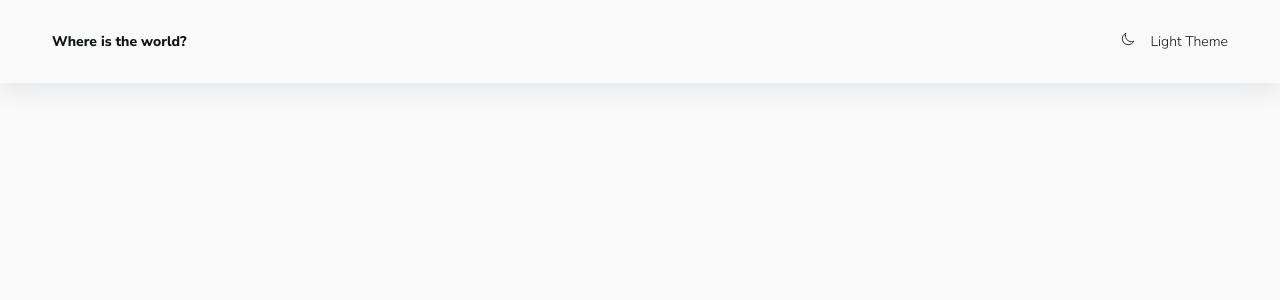
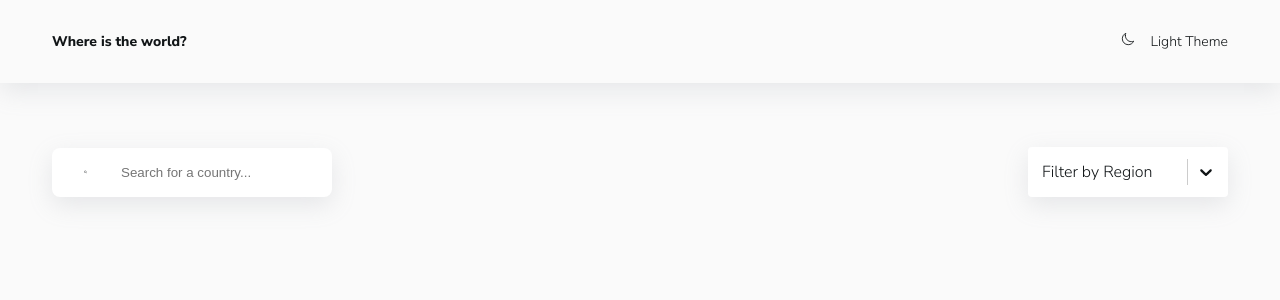
Before and after one commit to MercoVost/project-STR, a React (Vite) app: page / in a window 1280 px wide. Shown: the top 300 px of the page. Built offline with nearby package versions, Linux system fonts and the light colour scheme; no server answers.

Commit message:
add jsx components Card, Controls, CustomSelect, List, Main, Search and js file with the name config.js

```diff
--- a/package.json
+++ b/package.json
@@ -11,10 +11,12 @@
   },
   "dependencies": {
     "axios": "^1.7.2",
+    "node-fetch": "^3.3.2",
     "react": "^18.3.1",
     "react-dom": "^18.3.1",
     "react-icons": "^5.2.1",
     "react-router-dom": "^6.25.1",
+    "react-select": "^5.8.0",
     "styled-components": "^6.1.12"
   },
   "devDependencies": {
--- a/src/App.jsx
+++ b/src/App.jsx
@@ -1,9 +1,28 @@
+import axios from "axios";
+import { useState, useEffect } from "react";
+
+import { Controls } from "./components/Controls";
 import { Header } from "./components/Header";
+import { Main } from "./components/Main";
+import { ALL_COUNTRIES } from "./config";
 
 function App() {
+  const [countries, setCountries] = useState([]);
+
+  console.log(ALL_COUNTRIES);
+
+  console.log(countries);
+
+  useEffect(() => {
+    axios.get(ALL_COUNTRIES).then(({ data }) => setCountries(data));
+  }, []);
+
   return (
     <>
       <Header />
+      <Main>
+        <Controls />
+      </Main>
     </>
   );
 }
--- /dev/null
+++ b/src/components/Controls.jsx
@@ -0,0 +1,43 @@
+import { useState, useEffect } from "react";
+import styled from "styled-components";
+import { Search } from "./Search";
+import { CustomSelect } from "./CustomSelect";
+
+const options = [
+  { value: "Africa", label: "Africa" },
+  { value: "America", label: "America" },
+  { value: "Asia", label: "Asia" },
+  { value: "Europe", label: "Europe" },
+  { value: "Oceania", label: "Oceania" },
+];
+
+const Wrapper = styled.div`
+  display: flex;
+  flex-direction: column;
+  align-items: flex-start;
+
+  @media (min-width: 767px) {
+    flex-direction: row;
+    justify-content: space-between;
+    align-items: center;
+  }
+`;
+
+export const Controls = () => {
+  const [search, setSearch] = useState("");
+  const [region, setRegion] = useState("");
+
+  return (
+    <Wrapper>
+      <Search search={search} setSearch={setSearch} />
+      <CustomSelect
+        options={options}
+        placeholder="Filter by Region"
+        isClearable
+        isSearchable={false}
+        value={region}
+        onChange={setRegion}
+      />
+    </Wrapper>
+  );
+};
--- /dev/null
+++ b/src/components/CustomSelect.jsx
@@ -0,0 +1,47 @@
+import styled from "styled-components";
+
+import Select from "react-select";
+
+export const CustomSelect = styled(Select).attrs({
+  styles: {
+    control: (provided) => ({
+      ...provided,
+      backgroundColor: "var(--colors-ui-base)",
+      color: "var(--colors-text)",
+      borderRadios: "var(--radii)",
+      padding: "0.25rem",
+      border: "none",
+      boxShadow: "var(--shadow)",
+      height: "50px",
+    }),
+    option: (provided, state) => ({
+      ...provided,
+      cursor: "pointer",
+      color: "var(--colors-text)",
+      backgroundColor: state.isSelected
+        ? " var(--colors-bg)"
+        : "var(--colors-ui-base)",
+    }),
+  },
+})`
+  width: 200px;
+  border-radius: var(--radii);
+  font-family: var(--family);
+  border: none;
+
+  & > * {
+    box-shadow: var(--shadow);
+  }
+
+  & input {
+    padding-left: 0.25rem;
+  }
+
+  & * {
+    color: var(--color-text) !important;
+  }
+
+  & > div [id] {
+    background-color: var(--colors-ui-base);
+  }
+`;
--- /dev/null
+++ b/src/components/Main.jsx
@@ -0,0 +1,18 @@
+import styled from "styled-components";
+import { Container } from "./Container";
+
+const Wrapper = styled.main`
+  padding: 2rem 0;
+
+  @media (min-width: 767px) {
+    padding: 4rem 0;
+  }
+`;
+
+export const Main = ({ children }) => {
+  return (
+    <Wrapper>
+      <Container>{children}</Container>
+    </Wrapper>
+  );
+};
--- /dev/null
+++ b/src/components/Search.jsx
@@ -0,0 +1,40 @@
+import styled from "styled-components";
+
+import { IoSearch } from "react-icons/io5";
+
+const InputContainer = styled.label`
+  background-color: var(--colors-ui-base);
+  padding: 1rem 2rem;
+  display: flex;
+  align-items: center;
+
+  border-radius: var(--radii);
+  box-shadow: var(--shadow);
+  width: 100%;
+  margin-bottom: 1.5rem;
+
+  @media (min-width: 767px) {
+    margin-bottom: 0;
+    width: 280px;
+  }
+`;
+
+const Input = styled.input.attrs({
+  type: "search",
+  placeholder: "Search for a country...",
+})`
+  margin-left: 2rem;
+  border: none;
+  outline: none;
+  color: var(--colors-text);
+  background-color: var(--colors-ui-base);
+`;
+
+export const Search = ({ search, setSearch }) => {
+  return (
+    <InputContainer>
+      <IoSearch />
+      <Input onChange={(e) => setSearch(e.target.value)} value={search} />
+    </InputContainer>
+  );
+};
--- /dev/null
+++ b/src/config.js
@@ -0,0 +1,8 @@
+const BASE_URL = "https://restcountries.eu/rest/v2/";
+
+export const ALL_COUNTRIES = BASE_URL + "all";
+
+export const searchByCountry = (name) => BASE_URL + "name/" + name;
+
+export const filterByCode = (codes) =>
+  BASE_URL + "alpha?codes" + codes.join(",");
```
Also changed, not shown: src/components/Card.jsx (added, +31 -0 lines), src/components/List.jsx (added, +25 -0 lines), 2 other files (tests, documents, lock files or other folders).
